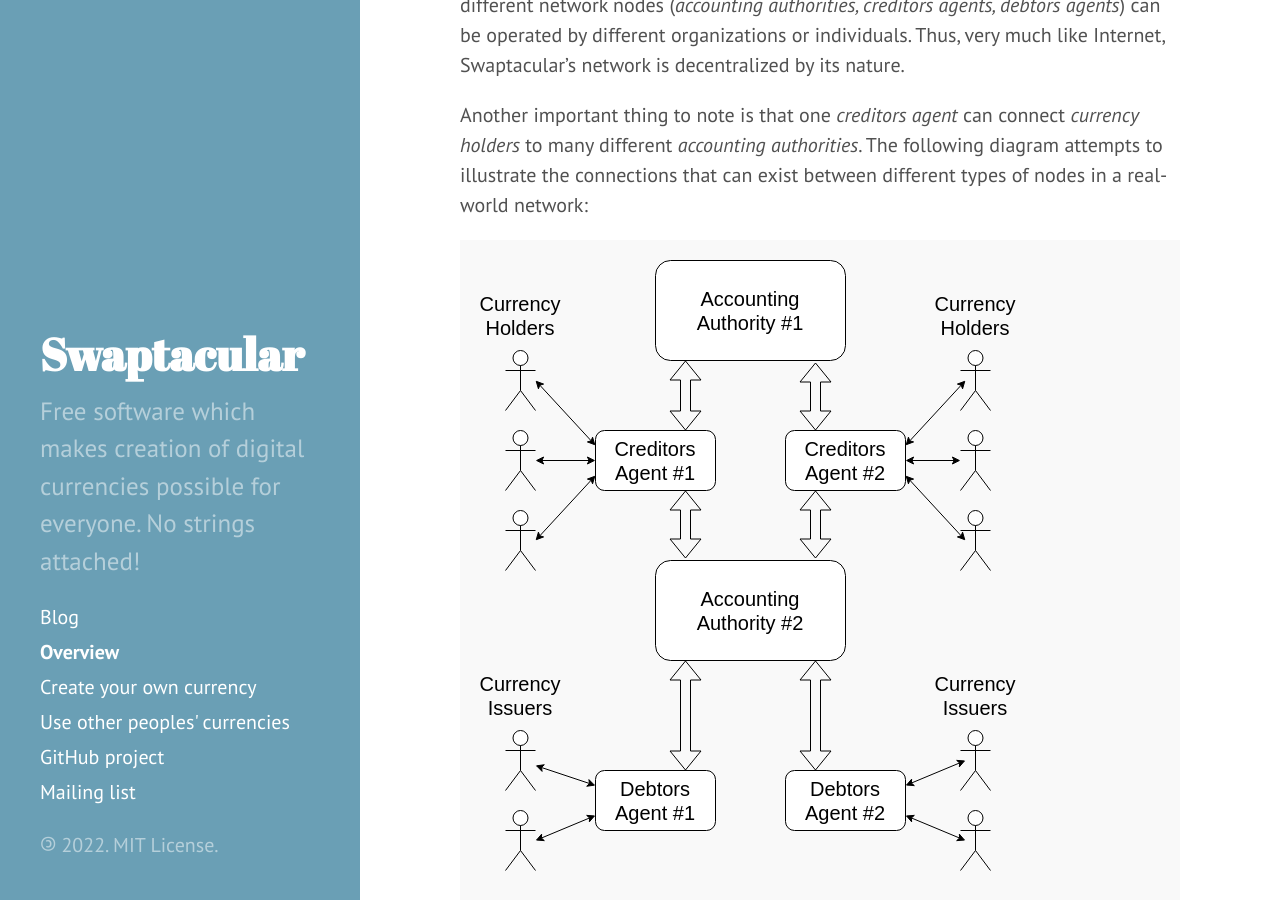
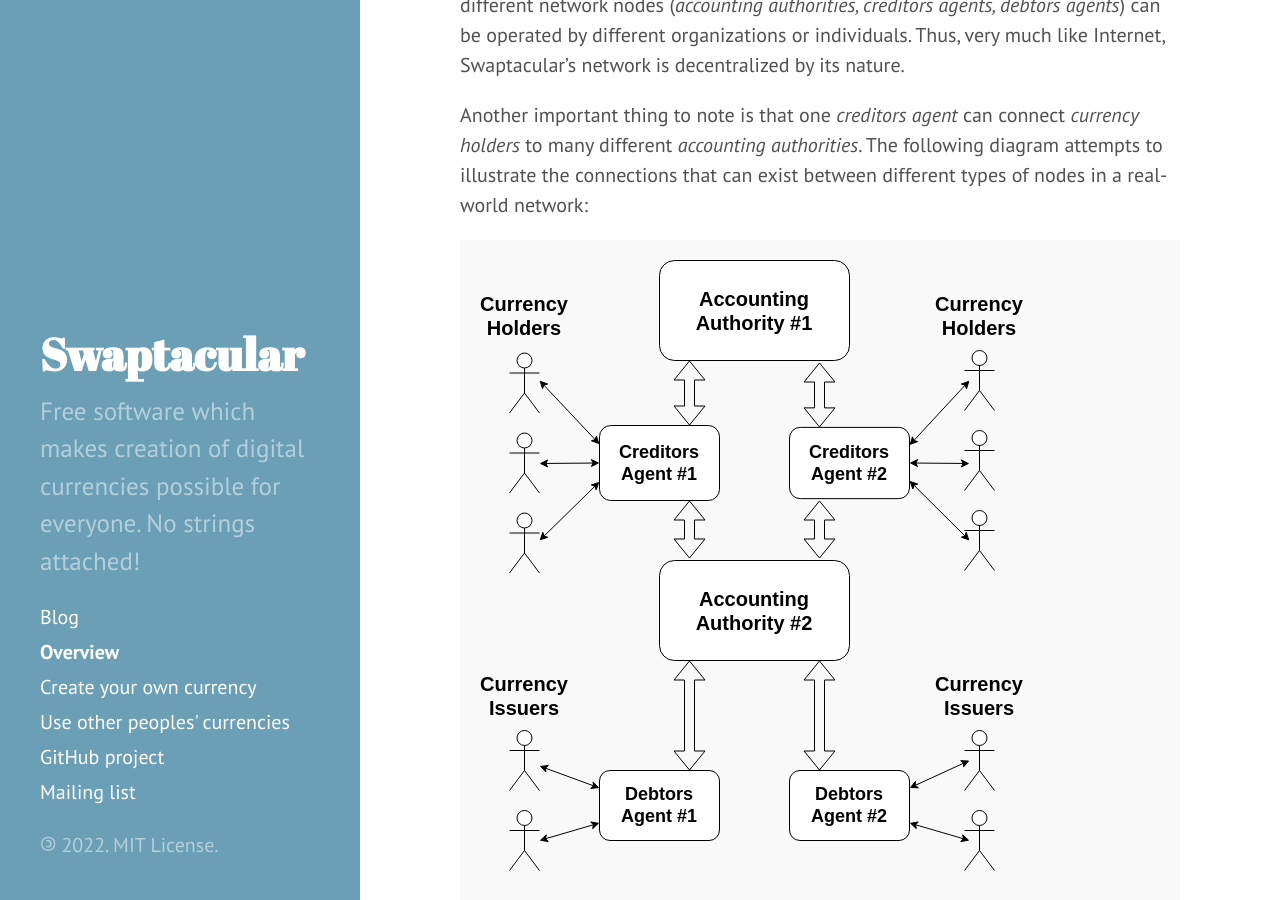
Before and after one commit to epandurski/swaptacular.github.io, a Jekyll site: the page built from overview.md, in a window 1280 px wide and 900 px high, scrolled down 1226 px. Built offline with Jekyll 4.4.1, drawn with Linux system fonts in a browser that asks for light colours.

Commit message:
Fix diagrams

```diff
--- a/overview.md
+++ b/overview.md
@@ -47,7 +47,7 @@
 real-world network:
 
 <div class="message">
-  <img src="/public/diagrams/swpt_comlex_nework.svg" alt="Swaptacular Real-world Network">
+  <img src="/public/diagrams/swpt_complex_nework.svg" alt="Swaptacular Real-world Network">
 </div>
 
 The above diagram shows two different *creditors agents*, each
```
Also changed, not shown: public/diagrams/swpt_basic_network.svg, public/diagrams/swpt_comlex_nework.svg (deleted), public/diagrams/swpt_complex_nework.svg (added).
